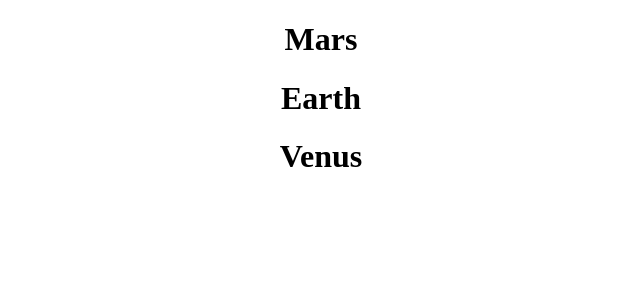
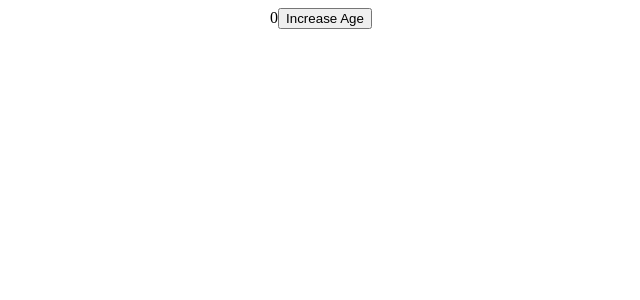
Before and after one commit to hema-alapati/react-pedrotech, a React (Create React App) app: page / in a window 1280 px wide. Shown: the top 300 px of the page, without its empty margins (319-959 px from the left). Built offline with nearby package versions, Linux system fonts and the light colour scheme.

Commit message:
increment button

```diff
--- a/src/App.js
+++ b/src/App.js
@@ -1,22 +1,19 @@
 import './App.css';
+import { useState } from "react";
 
 function App() {
-  const planets = [
-    {name:"Mars", isGasPlanet:false },
-    {name:"Earth", isGasPlanet:false },
-    {name:"Jupiter", isGasPlanet:true },
-    {name:"Venus", isGasPlanet:false },
-    {name:"Neptune", isGasPlanet:true },
-    {name:"Uranus", isGasPlanet:true },
-  ];
+  const[age, setAge]=useState(0);
+
+  const increaseAge = () =>{
+    setAge(age+1);
+  };
 
   return(
     <div className="App">
-      {planets.map((planet,key) => !planet.isGasPlanet && <h1> {planet.name} </h1>
-      )}
+      {age}
+      <button onClick={increaseAge}> Increase Age </button>
     </div>
   );
-
 }
 
 export default App;
```
